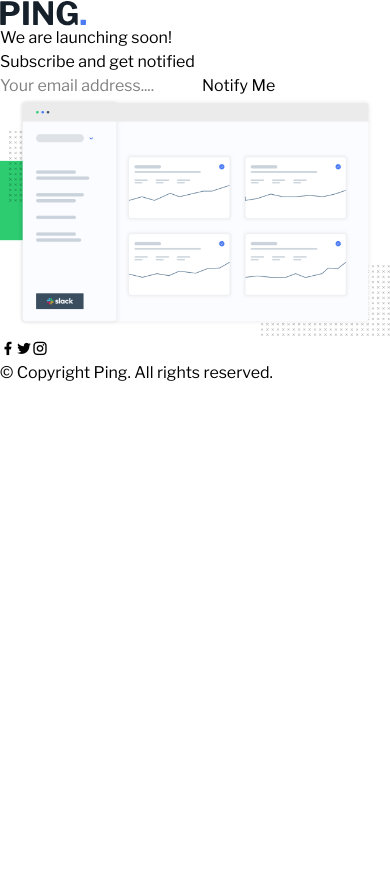
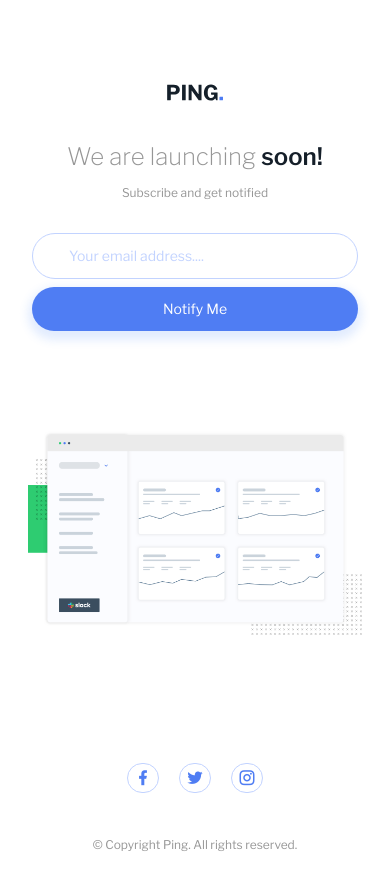
Before and after one commit to AlexanderTejedor/Ping-single-column-coming-soon-page, a React (Vite) app: page / in a window 390 px wide. Before the commit the page ends 844 px from the top, so only its background shows below. Built offline with nearby package versions, Linux system fonts and the light colour scheme.

Commit message:
feat: Complete initial mobile design implementation.

```diff
--- a/index.html
+++ b/index.html
@@ -10,7 +10,7 @@
     href="https://cdn.jsdelivr.net/npm/remixicon@4.5.0/fonts/remixicon.css"
     rel="stylesheet"/>
     <meta name="viewport" content="width=device-width, initial-scale=1.0" />
-    <title>Ping single column coming soon page Solution</title>
+    <title>Ping single column coming soon page | Solution</title>
   </head>
   <body>
     <main id="root"></main>
--- a/src/assets/pages/Home/Home.jsx
+++ b/src/assets/pages/Home/Home.jsx
@@ -4,26 +4,32 @@ import image from '../../images/illustration-dashboard.png'
 const Home = () => {
     return (
         <>
-            <section className=''>
+            <section className='flex flex-col items-center justify-center mt-21'>
                 <figure>
-                    <img src={logo} alt="Logo ping" />
+                    <img className='w-14 mb-10' src={logo} alt="Logo ping" />
                 </figure>
-                <h1>We are launching <span>soon!</span></h1>
-                <p>Subscribe and get notified</p>
-                <form>
-                    <input type="email" placeholder='Your email address....' />
-                    <button>Notify Me</button>
+                <h1 className='text-2xl text-gray-59 font-extralight mb-3'>We are launching <span className='font-semibold text-very-dark-blue'>soon!</span></h1>
+                <p className='text-xs text-gray-59 mb-8'>Subscribe and get notified</p>
+                <form className='flex flex-col w-screen px-8'>
+                    <input className='border border-pale-blue-01 py-3 pl-9 rounded-full mb-2 text-sm placeholder:text-pale-blue-01' type="email" placeholder='Your email address....' />
+                    <button className='py-3 px-5 rounded-full mb-18 bg-blue-62 text-white text-sm shadow-[0px_5px_10px_4px_rgba(59,_130,_246,_0.15)]'>Notify Me</button>
                 </form>
-                <figure>
+                <figure className='p-7 mb-25'>
                     <img src={image} alt="Banner with estadistics" />
                 </figure>
-                <div>
-                    <i class="ri-facebook-fill"></i>
-                    <i class="ri-twitter-fill"></i>
-                    <i class="ri-instagram-line"></i>
+                <div className='flex gap-5 text-lg text-blue-62'>
+                    <div className='border border-pale-blue-01 rounded-full mb-2 w-8 flex items-center justify-center'>
+                        <i className="ri-facebook-fill"></i>
+                    </div>
+                    <div className='border border-pale-blue-01 rounded-full mb-2 w-8 flex items-center justify-center'>
+                        <i className="ri-twitter-fill"></i>
+                    </div>
+                    <div className='border border-pale-blue-01 rounded-full mb-2 w-8 flex items-center justify-center'>
+                        <i className="ri-instagram-line"></i>
+                    </div>
                 </div>
             </section>
-            <footer>© Copyright Ping. All rights reserved.</footer>
+            <footer className='text-center text-xs text-gray-59 m-9'>© Copyright Ping. All rights reserved.</footer>
         </>
     )
 }
```
